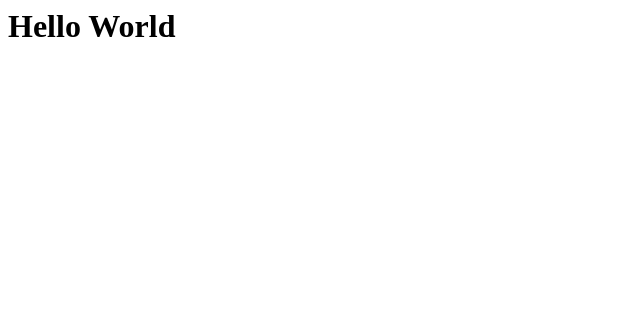
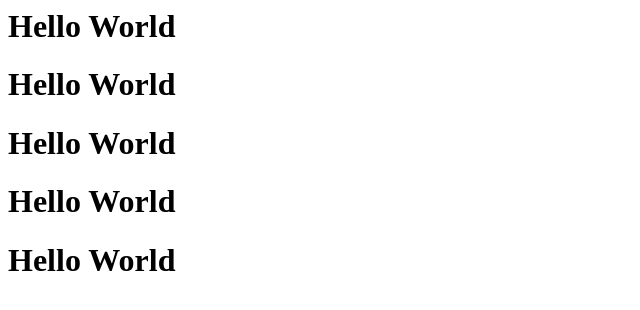
Before and after one commit to Snapi007/folder1, a plain HTML site: page index.html in a window 1280 px wide. Shown: the whole page, without its empty margins (0-640 px from the left). Drawn offline with Linux system fonts and the light colour scheme.

Commit message:
Update index.html
Nova promena

```diff
--- a/index.html
+++ b/index.html
@@ -1 +1,5 @@
 <h1>Hello World<h1>
+<h1>Hello World<h1>
+  <h1>Hello World<h1>
+    <h1>Hello World<h1>
+      <h1>Hello World<h1>
```
